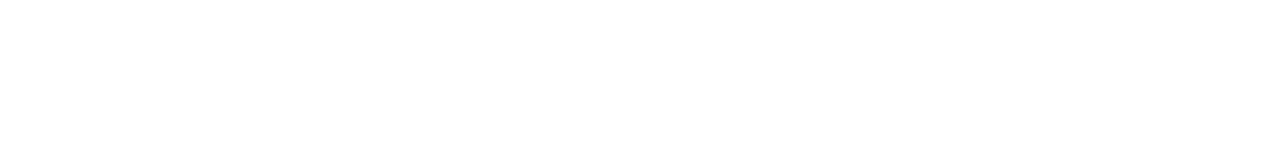
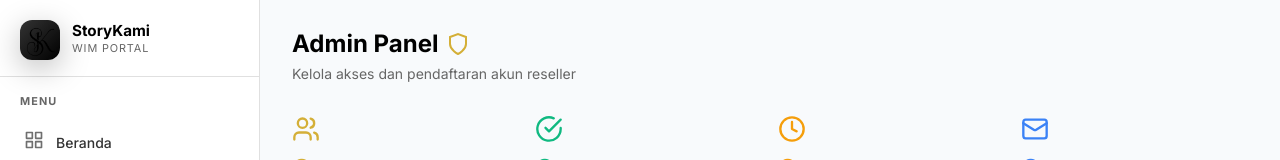
Before and after one commit to genku-id/storykami, a Next.js app: page /wim/dashboard/admin in a window 1280 px wide. Before the commit this address had no page. Shown: the top 160 px of the page. Built offline with nearby package versions, Linux system fonts and the light colour scheme; no server answers; the database is empty; sample sign-in values are in the browser's storage; a web font is replaced by a local one.

Commit message:
feat: move admin panel into dashboard for seamless sidebar experience

```diff
--- a/src/app/wim/admin/page.js
+++ b/src/app/wim/dashboard/admin/page.js
@@ -89,7 +89,7 @@ export default function AdminPage() {
   };
 
   return (
-    <div style={{ minHeight: '100vh', background: 'var(--bg-primary)' }}>
+    <div>
       {/* Toast */}
       {toast && (
         <div className={`toast toast-${toast.type}`}>
@@ -98,29 +98,17 @@ export default function AdminPage() {
         </div>
       )}
 
-      {/* Header */}
-      <header style={{ background: 'var(--bg-secondary)', borderBottom: '1px solid var(--border)', padding: '0 20px', minHeight: 64, display: 'flex', flexWrap: 'wrap', alignItems: 'center', justifyContent: 'space-between', position: 'sticky', top: 0, zIndex: 100, gap: 12 }}>
-        <div style={{ display: 'flex', alignItems: 'center', gap: 12, padding: '12px 0' }}>
-          <div style={{ width: 36, height: 36, borderRadius: 10, background: 'var(--bg-secondary)', display: 'flex', alignItems: 'center', justifyContent: 'center', overflow: 'hidden' }}>
-            <img src="/logo.png" alt="StoryKami Logo" style={{ width: '100%', height: '100%', objectFit: 'cover' }} />
-          </div>
-          <div>
-            <div style={{ fontWeight: 700, fontSize: '0.95rem', fontFamily: 'var(--font-outfit)', color: 'var(--text-primary)' }}>StoryKami WIM</div>
-            <div style={{ fontSize: '0.68rem', color: 'var(--text-muted)', textTransform: 'uppercase', letterSpacing: '0.1em' }}>Super Admin</div>
-          </div>
+      <div className="page-container" style={{ maxWidth: 1100 }}>
+        {/* Header */}
+        <div style={{ marginBottom: 24 }}>
+          <h1 style={{ fontSize: '1.5rem', fontWeight: 800, color: 'var(--text-primary)', fontFamily: 'var(--font-outfit)', display: 'flex', alignItems: 'center', gap: 8 }}>
+            Admin Panel
+            <svg width="24" height="24" viewBox="0 0 24 24" fill="none" stroke="var(--accent)" strokeWidth="2"><path d="M12 22s8-4 8-10V5l-8-3-8 3v7c0 6 8 10 8 10z"/></svg>
+          </h1>
+          <p style={{ color: 'var(--text-muted)', fontSize: '0.875rem', marginTop: 4 }}>
+            Kelola akses dan pendaftaran akun reseller
+          </p>
         </div>
-        <div style={{ display: 'flex', gap: 10, padding: '12px 0' }}>
-          <button onClick={() => router.push('/wim/dashboard')} className="btn btn-secondary btn-sm">
-            Dashboard Utama
-          </button>
-          <button onClick={handleLogout} className="btn btn-danger btn-sm">
-            <svg width="14" height="14" viewBox="0 0 24 24" fill="none" stroke="currentColor" strokeWidth="2"><path d="M19 12H5M12 19l-7-7 7-7"/></svg>
-            Keluar
-          </button>
-        </div>
-      </header>
-
-      <div className="page-container" style={{ maxWidth: 1100 }}>
         {/* Stats */}
         <div className="stats-grid" style={{ marginBottom: 32 }}>
           {[
--- a/src/app/wim/login/page.js
+++ b/src/app/wim/login/page.js
@@ -57,7 +57,7 @@ export default function LoginPage() {
           role: 'admin',
           isAdmin: true
         }));
-        router.replace('/wim/admin'); // Admin goes directly to admin dashboard
+        router.replace('/wim/dashboard/admin'); // Admin goes directly to admin panel within dashboard
         setIsLoading(false);
         return;
       }
```
Also changed, not shown: src/app/wim/admin/layout.js (deleted, +0 -14 lines).
